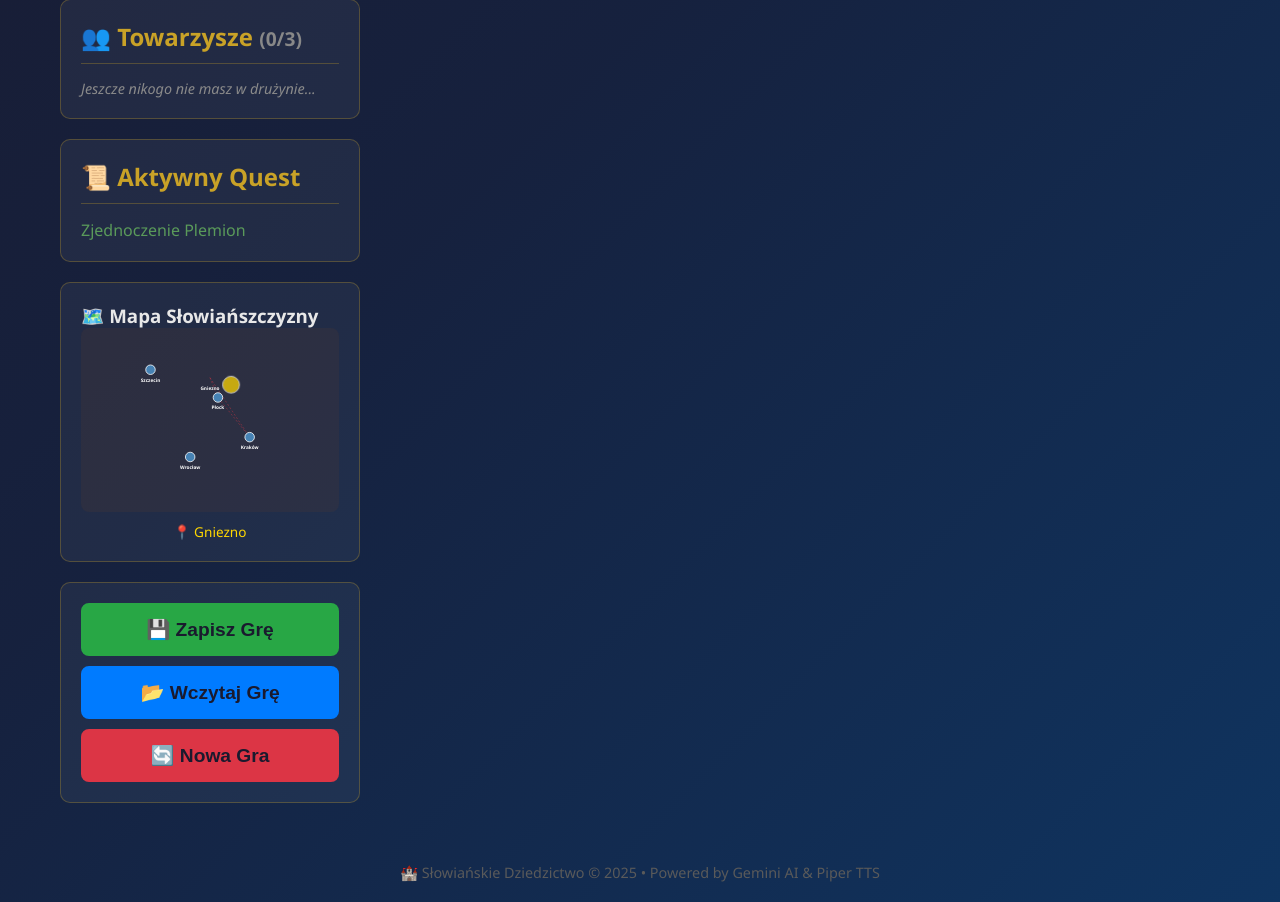
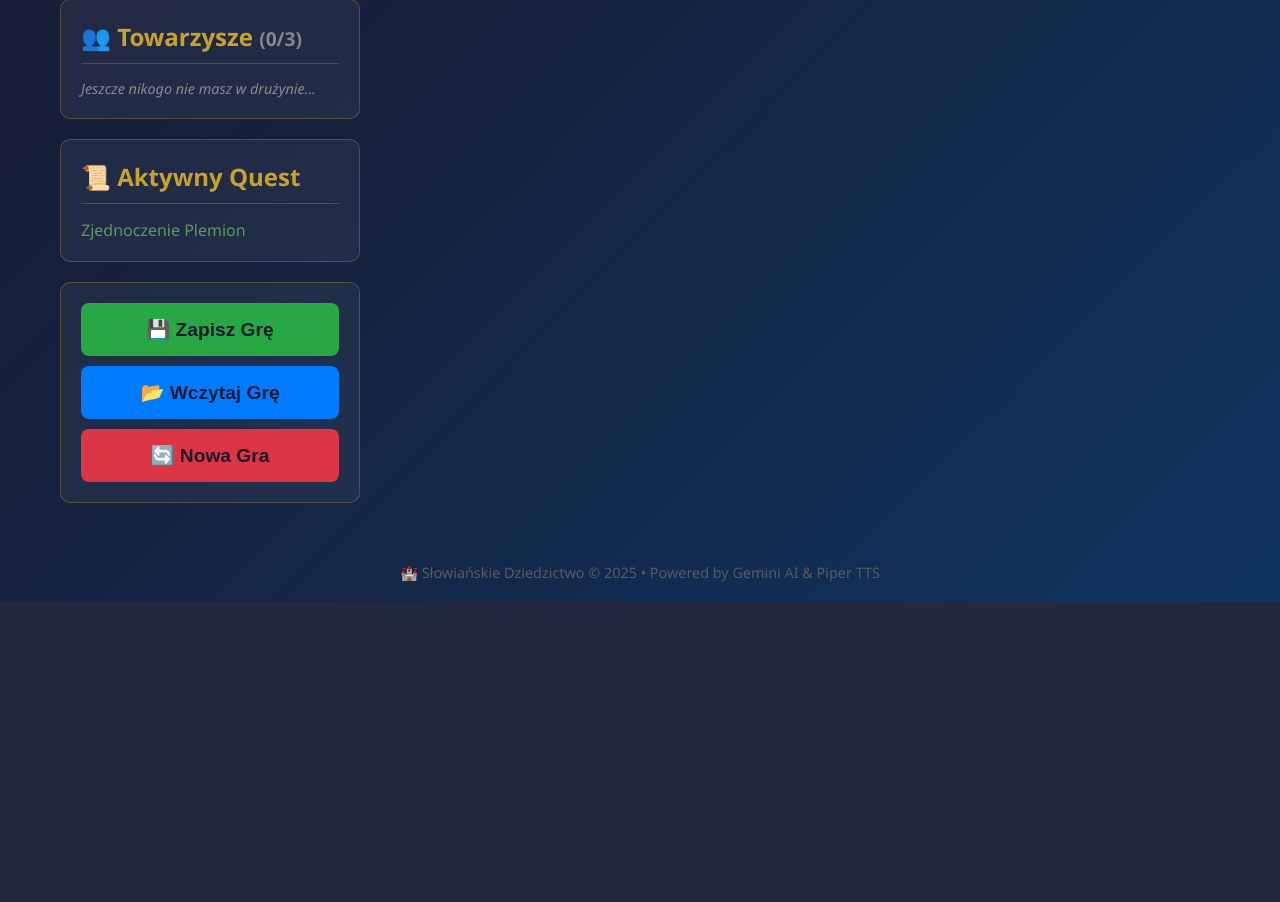
Before and after one commit to koradus4/SlowianskieDziedzictwo, a Flask app: template templates/gra.html in a window 1280 px wide. Shown: the part 859-1761 px from the top of the page. After the commit the page ends 1461 px from the top, so only its background shows below. Run offline with Flask 3, Linux system fonts and the light colour scheme; the template is opened without the code that fills it: most values are stand-ins (such as "Sample title", 1, 10 or a date in 2020); a database or web service that is not in the repository returns one stand-in record (values such as "Sample title"); data that the repository does not hold is empty; some libraries are stand-ins or nearby versions.

Commit message:
Remove map: disable frontend map UI and /api/mapa endpoint

```diff
--- a/app.py
+++ b/app.py
@@ -24,7 +24,7 @@ from tts_engine import TTSEngine
 from database import Database
 from game_logger import game_log, logger
 from items import PRZEDMIOTY, get_item, get_all_item_names
-from lokacje import pobierz_wszystkie_miasta, MAPA_PODROZY
+from lokacje import pobierz_wszystkie_miasta
 
 app = Flask(__name__)
 app.secret_key = 'slowianski_sekret_2025'
@@ -1092,51 +1092,7 @@ def api_logi():
     })
 
 
-@app.route('/api/mapa')
-def api_mapa():
-    """API - dane do mapy (miasta + koordynaty + drogi)"""
-    try:
-        # Koordynaty miast na mapie SVG (600x400)
-        miasta_coords = {
-            "gniezno": {"x": 300, "y": 100, "nazwa": "Gniezno", "plemie": "Polanie"},
-            "kraków": {"x": 400, "y": 250, "nazwa": "Kraków", "plemie": "Wiślanie"},
-            "szczecin": {"x": 150, "y": 80, "nazwa": "Szczecin", "plemie": "Pomorzanie"},
-            "płock": {"x": 320, "y": 150, "nazwa": "Płock", "plemie": "Mazowszanie"},
-            "wrocław": {"x": 250, "y": 300, "nazwa": "Wrocław", "plemie": "Ślężanie"}
-        }
-
-        # Konwertuj MAPA_PODROZY (tuple keys) na format dla JavaScript
-        drogi_converted = {}
-        for (od, do), info in MAPA_PODROZY.items():
-            od_lower = od.lower()
-            do_lower = do.lower()
-
-            if od_lower not in drogi_converted:
-                drogi_converted[od_lower] = {}
-
-            drogi_converted[od_lower][do_lower] = {
-                "distance": info.get("dystans_km", 0),
-                "time": f"{info.get('czas_dni', 0)} dni",
-                "events_probability": info.get("szansa_eventu", 0.5)
-            }
-
-        # Aktualna lokacja gracza
-        postac_id = session.get('postac_id')
-        aktualna_lokacja = "gniezno"
-
-        if postac_id:
-            postac = db.wczytaj_postac(postac_id)
-            if postac:
-                aktualna_lokacja = postac.get('lokacja', 'gniezno').lower()
-
-        return jsonify({
-            "miasta": miasta_coords,
-            "drogi": drogi_converted,
-            "aktualna_lokacja": aktualna_lokacja
-        })
-    except Exception as e:
-        logger.error(f"❌ Błąd API mapy: {e}")
-        return jsonify({"error": str(e)}), 500
+# Map API removed — functionality intentionally disabled (feature removed)
 
 
 @app.route('/api/dziennik/<int:postac_id>')
--- a/templates/gra.html
+++ b/templates/gra.html
@@ -128,18 +128,7 @@
             <p id="quest-display" style="color: #5a9a5a;">Zjednoczenie Plemion</p>
         </div>
 
-        <!-- Mapa Interaktywna -->
-        <div class="card">
-            <h3>🗺️ Mapa Słowiańszczyzny</h3>
-            <div id="mapa-container" style="background: rgba(139, 69, 19, 0.1); border-radius: 8px; padding: 10px;">
-                <svg viewBox="0 0 600 400" id="mapa-svg" style="width: 100%; height: auto; max-height: 300px;">
-                    <!-- Renderowane dynamicznie przez JavaScript -->
-                </svg>
-            </div>
-            <div id="mapa-info" style="font-size: 0.85em; margin-top: 10px; text-align: center; color: #ffd700;">
-                📍 <span id="aktualna-lokacja-txt">Gniezno</span>
-            </div>
-        </div>
+        <!-- Mapa usunięta - nieużywana funkcja wizualna -->
 
         <!-- Przyciski akcji -->
         <div class="card">
@@ -968,104 +957,7 @@
         }).join('');
     }
 
-    // ===== MAPA INTERAKTYWNA =====
-    let mapData = null;
-
-    async function zaladujMape() {
-        try {
-            const response = await fetch('/api/mapa');
-            mapData = await response.json();
-            renderujMape();
-        } catch (e) {
-            console.error('Błąd ładowania mapy:', e);
-        }
-    }
-
-    function renderujMape() {
-        if (!mapData) return;
-
-        const svg = document.getElementById('mapa-svg');
-        const miasta = mapData.miasta;
-        const drogi = mapData.drogi;
-        const aktualna = mapData.aktualna_lokacja;
-
-        let html = '';
-
-        // Renderuj drogi (linie między miastami)
-        for (const [od, polaczenia] of Object.entries(drogi)) {
-            const miastoOd = miasta[od];
-            if (!miastoOd) continue;
-
-            for (const [do_miasta, info] of Object.entries(polaczenia)) {
-                const miastoDo = miasta[do_miasta];
-                if (!miastoDo) continue;
-
-                // Kolor drogi według bezpieczeństwa
-                const kolor = info.events_probability > 0.5 ? '#dc3545' : info.events_probability > 0.3 ? '#ffc107' : '#28a745';
-
-                html += `<line x1="${miastoOd.x}" y1="${miastoOd.y}" x2="${miastoDo.x}" y2="${miastoDo.y}"
-                         stroke="${kolor}" stroke-width="2" stroke-dasharray="5,5" opacity="0.5"/>`;
-            }
-        }
-
-        // Renderuj miasta (koła + nazwy)
-        for (const [id, miasto] of Object.entries(miasta)) {
-            const jestesTu = id === aktualna;
-            const promien = jestesTu ? 18 : 12;
-            const kolor = jestesTu ? '#ffd700' : '#4682b4';
-
-            html += `
-                <circle cx="${miasto.x}" cy="${miasto.y}" r="${promien}"
-                        fill="${kolor}" stroke="#fff" stroke-width="2"
-                        class="miasto-marker" data-miasto="${id}"
-                        style="cursor: pointer; ${jestesTu ? 'animation: pulse 2s infinite;' : ''}"/>
-                <text x="${miasto.x}" y="${miasto.y + 30}"
-                      text-anchor="middle" fill="#fff" font-size="12" font-weight="bold">
-                    ${miasto.nazwa}
-                </text>
-            `;
-        }
-
-        svg.innerHTML = html;
-
-        // Aktualizuj tekst
-        document.getElementById('aktualna-lokacja-txt').textContent = miasta[aktualna]?.nazwa || aktualna;
-
-        // Dodaj event listeners dla miast
-        document.querySelectorAll('.miasto-marker').forEach(marker => {
-            marker.addEventListener('click', () => {
-                const miastoId = marker.getAttribute('data-miasto');
-                pokazModalPodrozy(miastoId);
-            });
-        });
-    }
-
-    function pokazModalPodrozy(doMiasta) {
-        if (doMiasta === mapData.aktualna_lokacja) {
-            alert('Jesteś już w tym mieście!');
-            return;
-        }
-
-        const miasto = mapData.miasta[doMiasta];
-        const droga = mapData.drogi[mapData.aktualna_lokacja]?.[doMiasta];
-
-        if (!droga) {
-            alert('Brak bezpośredniej drogi do tego miasta!');
-            return;
-        }
-
-        const potwierdzenie = confirm(
-            `🗺️ Podróż do: ${miasto.nazwa} (${miasto.plemie})\n\n` +
-            `📏 Dystans: ${droga.distance} km\n` +
-            `⏱️ Czas: ${droga.time}\n` +
-            `⚠️ Ryzyko wydarzeń: ${Math.round(droga.events_probability * 100)}%\n\n` +
-            `Wyruszysz w drogę?`
-        );
-
-        if (potwierdzenie) {
-            wyslijAkcje(`Podróżuję do miasta ${miasto.nazwa}`);
-        }
-    }
+    // Map UI has been removed — all related functions are disabled
 
     // ===== DZIENNIK PRZYGÓD =====
     async function zaladujDziennik() {
@@ -1147,9 +1039,7 @@
     window.addEventListener('DOMContentLoaded', () => {
         console.log('🎮 Inicjalizacja gry...');
 
-        // 1. Załaduj mapę
-        zaladujMape();
-
+        // Map removed: skip map loading
         // 2. Załaduj dziennik
         zaladujDziennik();
 
```
